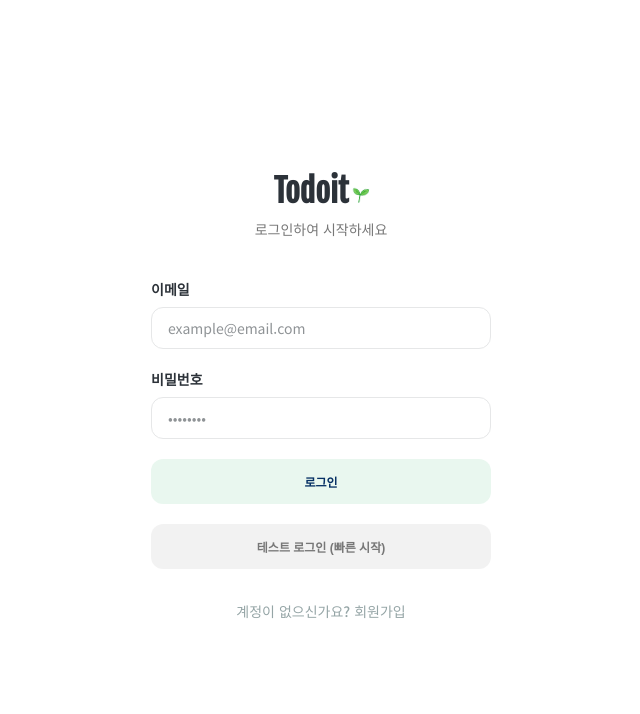
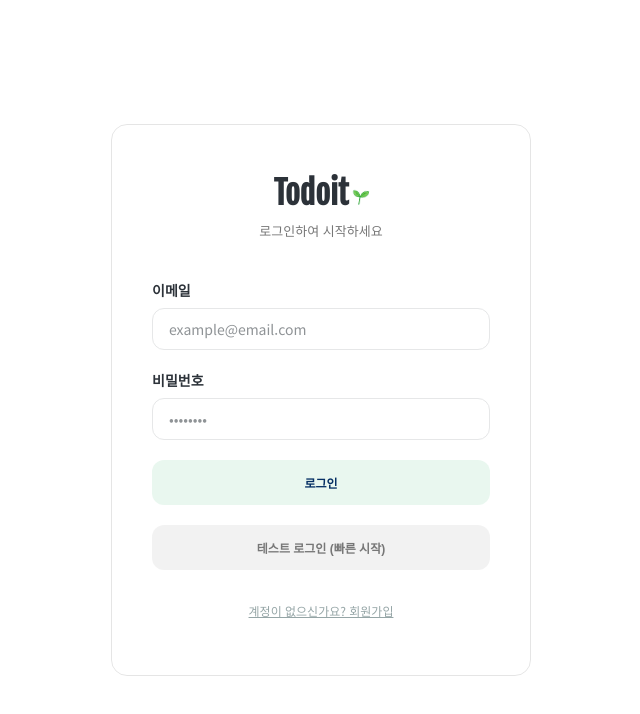
Before and after one commit to SongYunHye/noto-widjet-project, a React (Create React App) app: page / in a window 1280 px wide. Shown: the top 714 px of the page, without its empty margins (319-959 px from the left). Built offline with nearby package versions, Linux system fonts and the light colour scheme.

Commit message:
update: 주요 기능 추가 - 로그인 페이지 스타일 수정

```diff
--- a/src/styles/_variables.scss
+++ b/src/styles/_variables.scss
@@ -9,7 +9,7 @@ $text-light: #b5b7b9;
 $text-gray: #95a5a6;
 $bg-light: #FCF6F5;
 $bg-white: #fff;
-$border-light: rgb(0 0 0 / 5%);
+$border-light: rgb(0 0 0 / 10%);
 $border-dark: rgb(0 0 0 / 50%);
 $border-gray: rgb(132 250 176 / 15%);
 $input-color: #e6e7e8;
--- a/src/styles/login.scss
+++ b/src/styles/login.scss
@@ -11,8 +11,10 @@
 
 .login-box {
   width: 100%;
+  padding: 48px 40px;
+  border: 1px solid $border-light;
+  border-radius: 16px;
   max-width: 420px;
-  padding: 48px 40px;
 }
 
 .login-header {
@@ -39,7 +41,7 @@
 .login-subtitle {
   margin: 5px 0 0;
   color: $text-medium;
-  font-size: 14px;
+  font-size: 13px;
 }
 
 .login-form {
@@ -133,12 +135,6 @@
   border: none;
   color: $text-gray;
   font-family: "Noto Sans KR", Roboto, sans-serif;
-  font-size: 14px;
-  font-weight: 500;
-  cursor: pointer;
-  transition: $transition-base;
-
-  &:hover {
-    text-decoration: underline;
-  }
+  font-size: 12px;
+  text-decoration: underline;
 }
```
